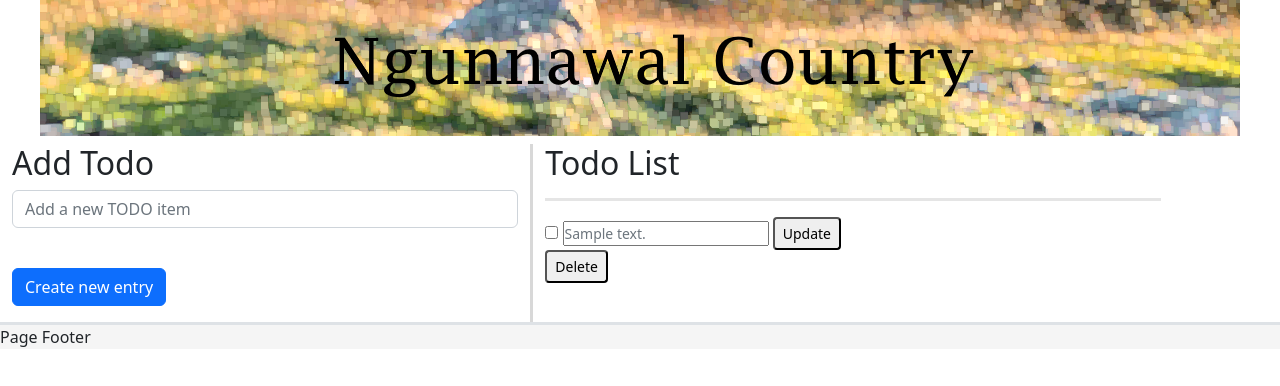
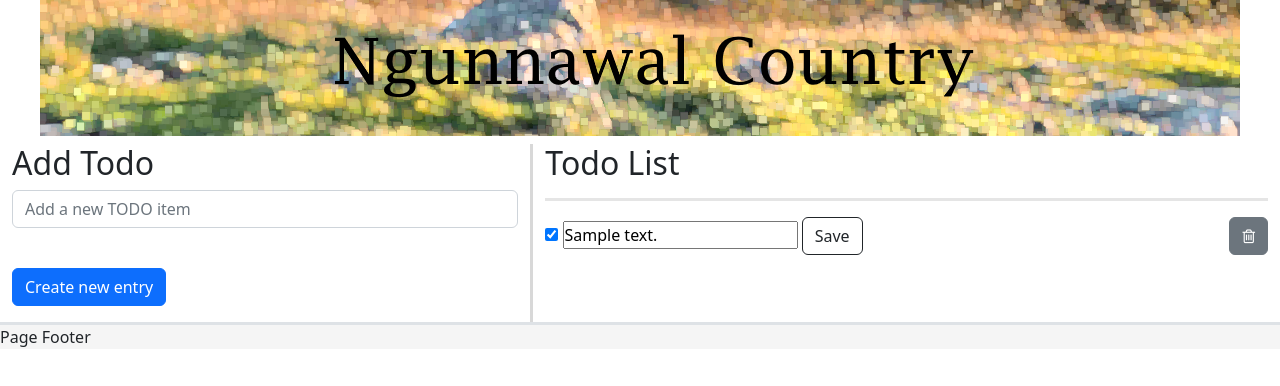
Before and after one commit to BryceVE/NgunnawalCountryFlask, a Flask app: page /todo in a window 1280 px wide. Shown: the part 76-462 px from the top of the page. Run offline with Flask 2, Linux system fonts and the light colour scheme; a user stored in the database is signed in; tables that the repository leaves empty hold one stand-in row (values such as "Sample post"); some libraries are stand-ins or nearby versions.

Commit message:
fixed todo checkbox bug

```diff
--- a/app.py
+++ b/app.py
@@ -139,11 +139,11 @@ def todo_page():
 # to do page for editing to do entries
 @app.route("/todoedit/<todo_id>", methods=["POST",
                                            "GET"])  # route accepts variable (link/todoedit/<varialbe>) this refers to entry in table with id of <todo_id>
-def edit_note(todo_id):
+def edit_todo(todo_id):
     if request.method == "POST":  # if form is attempting to submit data
-        db.session.query(todo).filter_by(id=todo_id).update({  # finds entry in db with matching id to todo_id
+        db.session.query(todo).filter_by(id=todo_id).update({  # finds entry in db with matching id to todo_id and updates it
             "text": request.form['text'],
-            "done": True if request.form['done'] == "on" else False
+            "done": True if request.form['done'] == "1" else False
         })
         db.session.commit()  # commits any changes to db
     elif request.method == "GET":  # if the form is submitted with GET method (trying to access something in the db)
--- a/models.py
+++ b/models.py
@@ -42,10 +42,10 @@ class todo (db.Model):
     text = db.Column(db.Text)
     done = db.Column(db.Boolean)
 
-    def __init__(self, text, user_id):
+    def __init__(self, text, user_id, done):
         self.user_id = user_id
         self.text = text
-        self.done = False
+        self.done = done
 
 
 # for user registration
--- a/static/ngunnawal.css
+++ b/static/ngunnawal.css
@@ -134,12 +134,16 @@ body {
     background: #ccc;
 }
 
-/**** FLASH ALERT ****/
+/**** ALIGNMENT ****/
 
 /*used to fix the alerts position on the page*/
 .alert-align {
     margin: 0;
     padding: 1px;
+}
+
+.todo-list {
+    display: inline;
 }
 
 /**** FOOTER ****/
--- a/templates/template.html
+++ b/templates/template.html
@@ -5,6 +5,7 @@
     <title>{{ title }}</title>
     <link rel="stylesheet" href="/static/ngunnawal.css">
     <link rel="stylesheet" href="/static/css/bootstrap.css">
+    <link rel="stylesheet" href="https://cdnjs.cloudflare.com/ajax/libs/font-awesome/4.7.0/css/font-awesome.min.css">
     <script src="/static/js/bootstrap.bundle.js"></script>
     <script src="https://ajax.googleapis.com/ajax/libs/jquery/1.12.4/jquery.min.js"></script>
     <script src="https://maxcdn.bootstrapcdn.com/bootstrap/3.3.7/js/bootstrap.min.js"></script>
--- a/templates/todo.html
+++ b/templates/todo.html
@@ -32,7 +32,7 @@
         </div>
 
         {# To do List #}
-        <div class="col-6">
+        <div class="col-7">
 
             <h2>Todo List</h2>
 
@@ -43,25 +43,29 @@
                 <p>
                 <hr class="horizontal-divider">
 
-                <form method="POST" action="/todoedit/{{ todo.id }}">
-                    <input type="hidden" name="done" value="off">
+                <form class="todo-list" method="POST" action="/todoedit/{{ todo.id }}">
+                    {# hidden checkbox to help with submitting value for form #}
+                    <input type="hidden" name="done" {% if todo.done == False %} value="1" {% endif %}>
 
                     {# little checkbox #}
-                    <input type="checkbox" onclick="redirect('/todoedit/{{ todo.id }}')"
-                           data-target="/todoedit/{{ todo.id }}" name="done">
+                    <input type="checkbox" name="done" {% if todo.done == True %}
+                           checked {% endif %}>
 
                     {# input showing text of to do #}
                     <input type="text" title="{{ todo.dateAdded }}" value="{{ todo.text }}" name="text"
-                           class="form-text">
+                           class="form-floating">
 
                     {# update button #}
-                    <button type="submit" value="update" class="form-control-sm">Update</button>
+                    <button type="submit" value="update" class="btn btn-outline-dark">Save</button>
                 </form>
 
+
                 {# delete button #}
-                <form method="GET" action="/todoedit/{{ todo.id }}">
-                    <button type="submit" value="delete" class="form-control-sm">Delete</button>
+                <form class="todo-list" method="GET" action="/todoedit/{{ todo.id }}">
+                    <button style="float: right" type="submit" value="delete" class="btn btn-secondary"><i
+                            class="fa fa-trash-o"></i></button>
                 </form>
+                <br>
             {% endfor %}
             <br>
         </div>
```
Also changed, not shown: ngunnawal.db.
